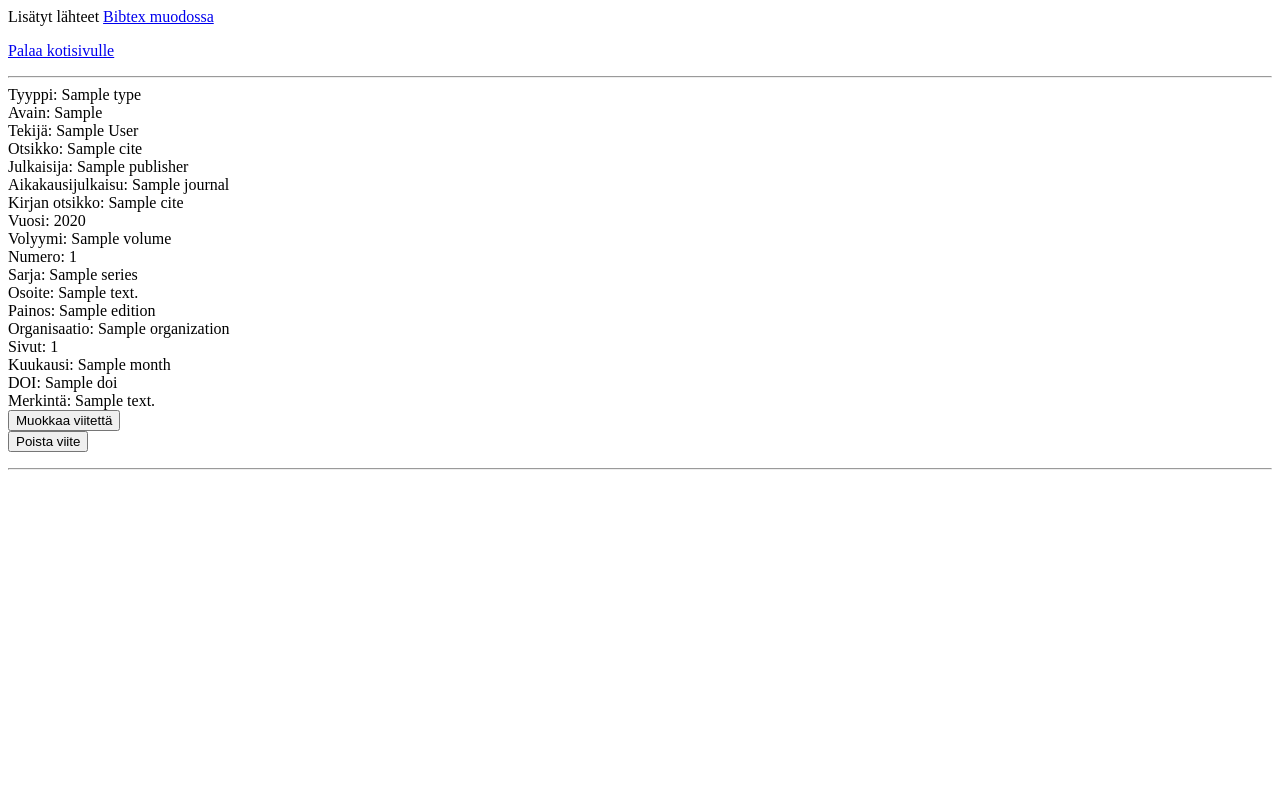
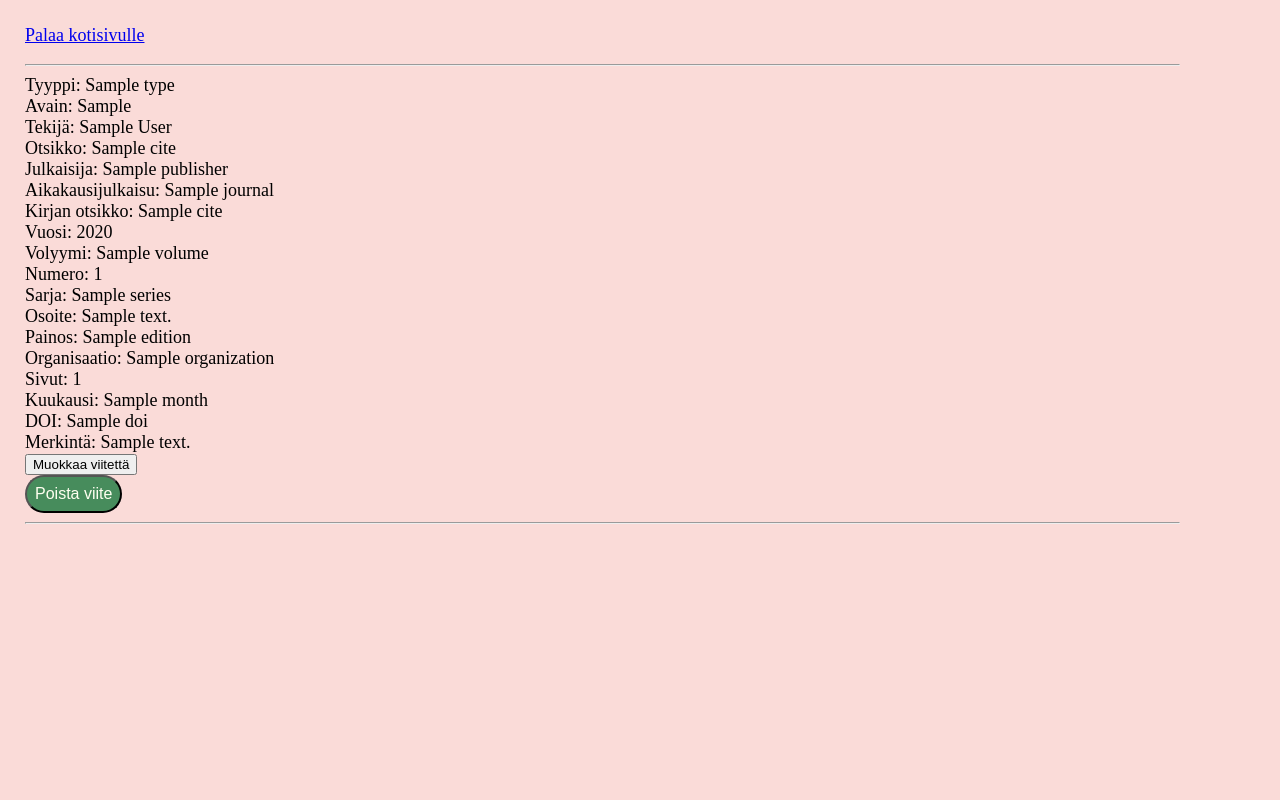
Before and after one commit to saarapasonen/pingviinit, a Flask app: template src/templates/lisatyt.html in a window 1280 px wide. Run offline with Flask 3, Linux system fonts and the light colour scheme; the template is opened without the code that fills it: most values are stand-ins (such as "Sample title", 1, 10 or a date in 2020).

Commit message:
adding stylesheet

```diff
--- a/src/styling/style.css
+++ b/src/styling/style.css
@@ -0,0 +1,59 @@
+body {
+    margin: 25px 100px 50px 25px;
+    background-color: ivory;
+    font-size: large;
+}
+
+.header {
+    background-color: #478c5c;
+    color: ivory;
+    padding: 20px;
+    margin: 25px 100xp 50px 25px;
+    border-radius: 1em;
+}
+
+input[type=submit] {
+    background-color: #478c5c;
+    color: ivory;
+    padding: 8px;
+    border-radius: 1.5em;
+    font-size: medium;
+    cursor: pointer;
+}
+
+h2 {
+    background-color: #478c5c;
+    color: ivory;
+    padding: 10px;
+    border-radius: 1em;
+    font-size: large;
+}
+
+hr {
+    color: #1a4314;
+}
+
+.nametype {
+    background-color: #b2d2a4;
+    color: black;
+    padding: 10px;
+    margin-bottom: 5px;
+}
+
+.greeting {
+    background-color: #478c5c;
+    color: ivory;
+    padding: 10px;
+    border-radius: 1em;
+    font-size: large;
+    float: left;
+    margin-right: 20px;
+    margin-bottom: 5px;
+}
+
+.profile {
+    background-color: #d0e1c8;
+    color: black;
+    padding: 10px;
+    margin-bottom: 5px;
+}
--- a/src/templates/index.html
+++ b/src/templates/index.html
@@ -1,8 +1,12 @@
 {% extends "layout.html" %}
 
+
 {% block title %}
-BibTex app
+<div style="color:white;padding:20px">
+  BibTex app
+</div>
 {% endblock %}
+
 
 {% block body %}
 
--- a/src/templates/layout.html
+++ b/src/templates/layout.html
@@ -1,6 +1,7 @@
 <!DOCTYPE html>
 <html lang="en">
   <head>
+    <link rel="stylesheet" href="/static/style.css">
     <meta charset="utf-8" />
     <meta
       name="viewport"
@@ -8,6 +9,7 @@
     />
     <title>{% block title %}{% endblock %}</title>
   </head>
+
   <body style="background-color:rgb(250, 219, 216);"></body>
     {% block body %}{% endblock %}
   </body>
--- a/src/templates/lisatyt.html
+++ b/src/templates/lisatyt.html
@@ -1,3 +1,4 @@
+{% extends "layout.html" %}
 
 {% block title %}
 Lisätyt lähteet <a href="/bibtex">Bibtex muodossa</a>
```
